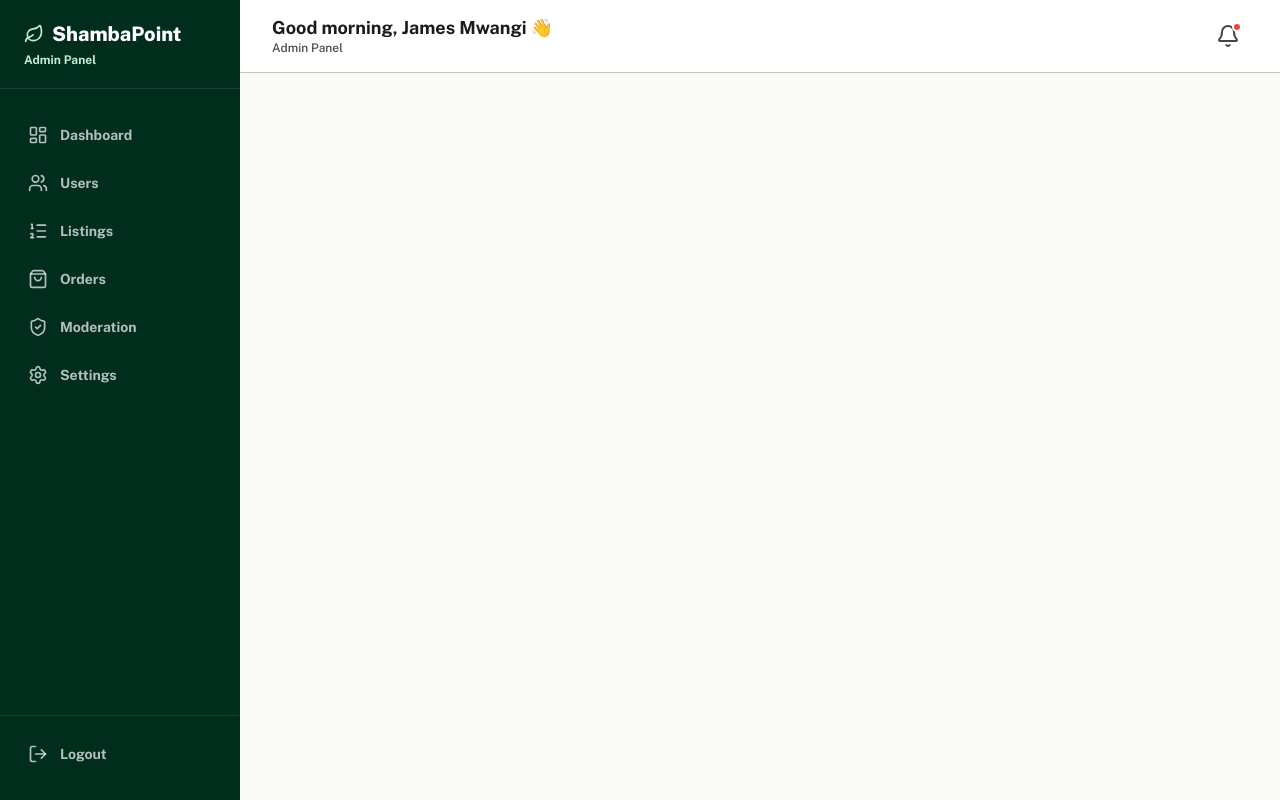
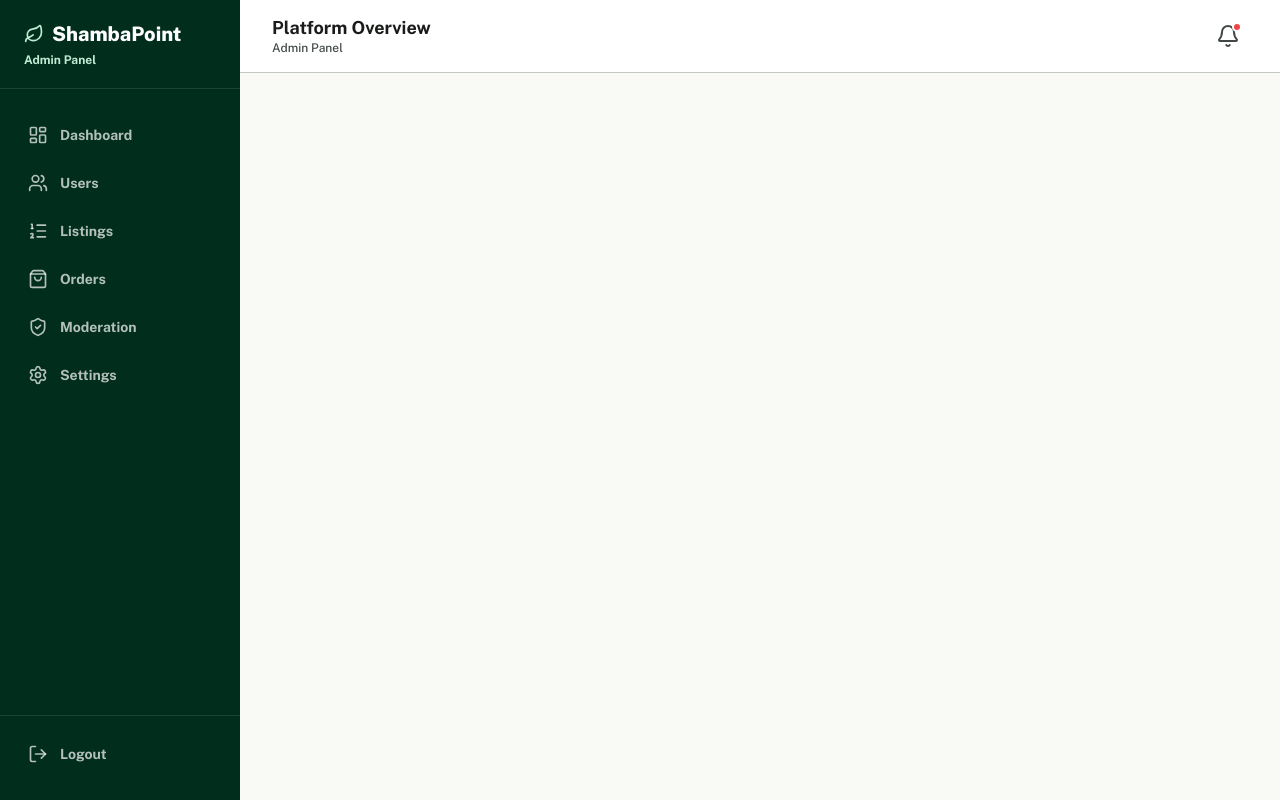
Before and after one commit to aries106888/Agri-Tech, a React (Vite) app: page /admin in a window 1280 px wide. Built offline with nearby package versions, Linux system fonts and the light colour scheme.

Commit message:
Remove user greeting for admin role in dashboard layout

```diff
--- a/src/layouts/DashboardLayout.jsx
+++ b/src/layouts/DashboardLayout.jsx
@@ -108,7 +108,7 @@ const DashboardLayout = ({ role = 'farmer' }) => {
         <header className="bg-white border-b border-ag-border px-8 py-4 flex items-center justify-between sticky top-0 z-40">
           <div>
             <h1 className="text-headline-md text-ag-body">
-              Good morning, {userName} 👋
+              {role === 'admin' ? 'Platform Overview' : `Good morning, ${userName} 👋`}
             </h1>
             <p className="text-label-sm text-ag-muted">{ROLE_LABEL[role]}</p>
           </div>
```
